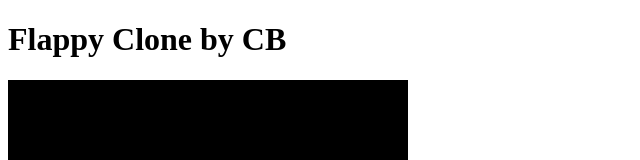
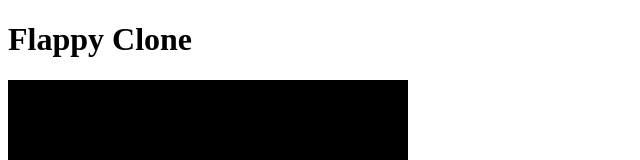
Before and after one commit to FallingUp/flappybirds, a plain HTML site: page index.html in a window 1280 px wide. Shown: the top 160 px of the page, without its empty margins (0-640 px from the left). Drawn offline with Linux system fonts and the light colour scheme.

Commit message:
Update index.html

```diff
--- a/index.html
+++ b/index.html
@@ -7,6 +7,6 @@
         <script type="text/javascript" src="main.js"></script>
     </head>
     <body>
-        <h1>Flappy Clone by CB</h1>
+        <h1>Flappy Clone</h1>
     </body>
 </html>
```
